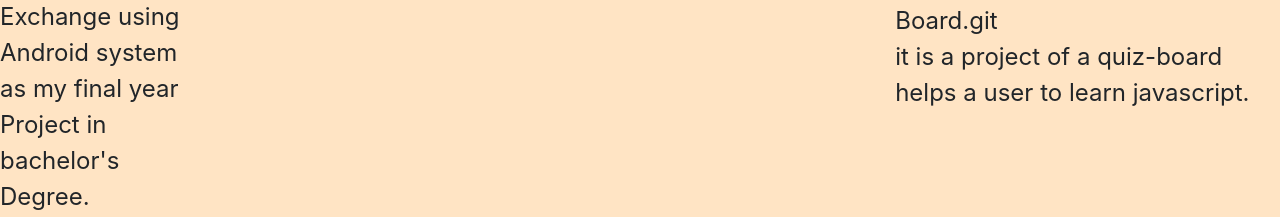
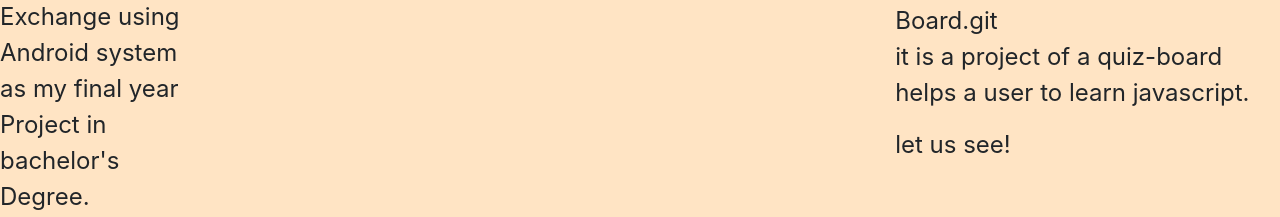
Before and after one commit to Imaraika/Portfolio, a plain HTML site: page index.html in a window 1280 px wide. Shown: the part 1564-1781 px from the top of the page. Drawn offline with Linux system fonts and the light colour scheme.

Commit message:
paragraph has been added

```diff
--- a/index.html
+++ b/index.html
@@ -84,6 +84,7 @@
              Please you can follow her at this link to have more info about her<br>
             the project link is this https://github.com/Imaraika/Quiz-Board.git<br>
                it is a project of a quiz-board helps a user to learn javascript.</p>
+               <p> let us see!</p>
               </div>
         </div>
 
```
